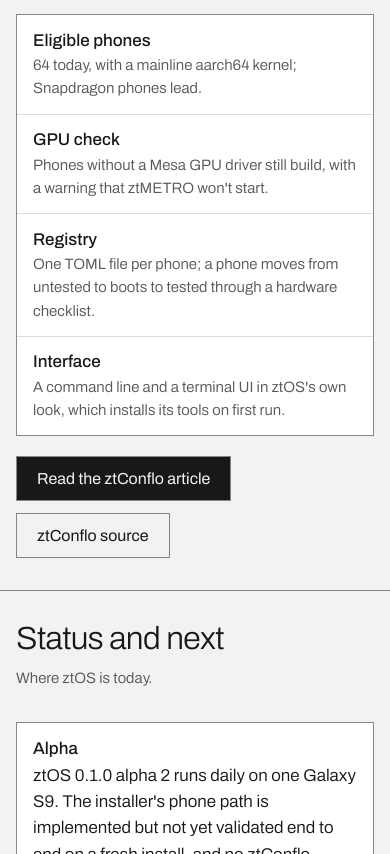
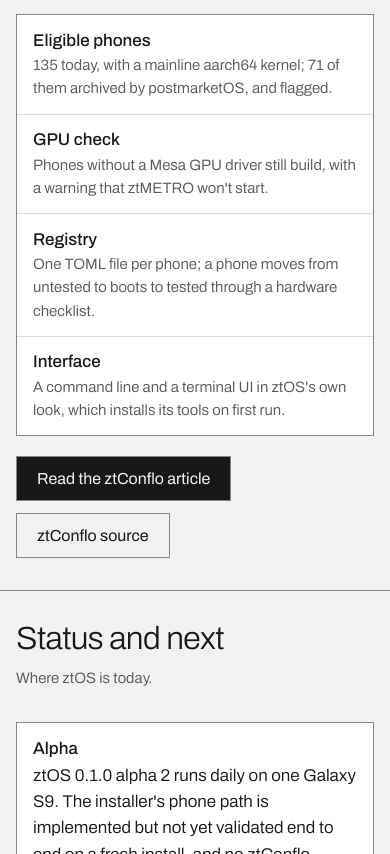
Before and after one commit to EaglesView/ztOS, a plain HTML site: page docs/index.html in a window 390 px wide. Shown: the part 9975-10829 px from the top of the page. Drawn offline with Linux system fonts and the light colour scheme.

Commit message:
Wiki: ztConflo now covers 135 phones, archived ports included

```diff
--- a/docs/index.html
+++ b/docs/index.html
@@ -450,7 +450,7 @@ ztos-sdk logs -f         <span class="c"># what it prints, on the phone</span></
       <div class="body">
         <p>ztConflo takes a phone's codename and builds a flashable ztOS image for it: Arch Linux ARM with ztMETRO, on a kernel and boot setup that postmarketOS already boots. It looks in the ztOS device registry first and falls back to postmarketOS for phones nobody has ported ztOS to yet. It never ports new hardware.</p>
         <dl class="rules">
-          <div><dt>Eligible phones</dt><dd>64 today, with a mainline aarch64 kernel; Snapdragon phones lead.</dd></div>
+          <div><dt>Eligible phones</dt><dd>135 today, with a mainline aarch64 kernel; 71 of them archived by postmarketOS, and flagged.</dd></div>
           <div><dt>GPU check</dt><dd>Phones without a Mesa GPU driver still build, with a warning that ztMETRO won't start.</dd></div>
           <div><dt>Registry</dt><dd>One TOML file per phone; a phone moves from untested to boots to tested through a hardware checklist.</dd></div>
           <div><dt>Interface</dt><dd>A command line and a terminal UI in ztOS's own look, which installs its tools on first run.</dd></div>
```
